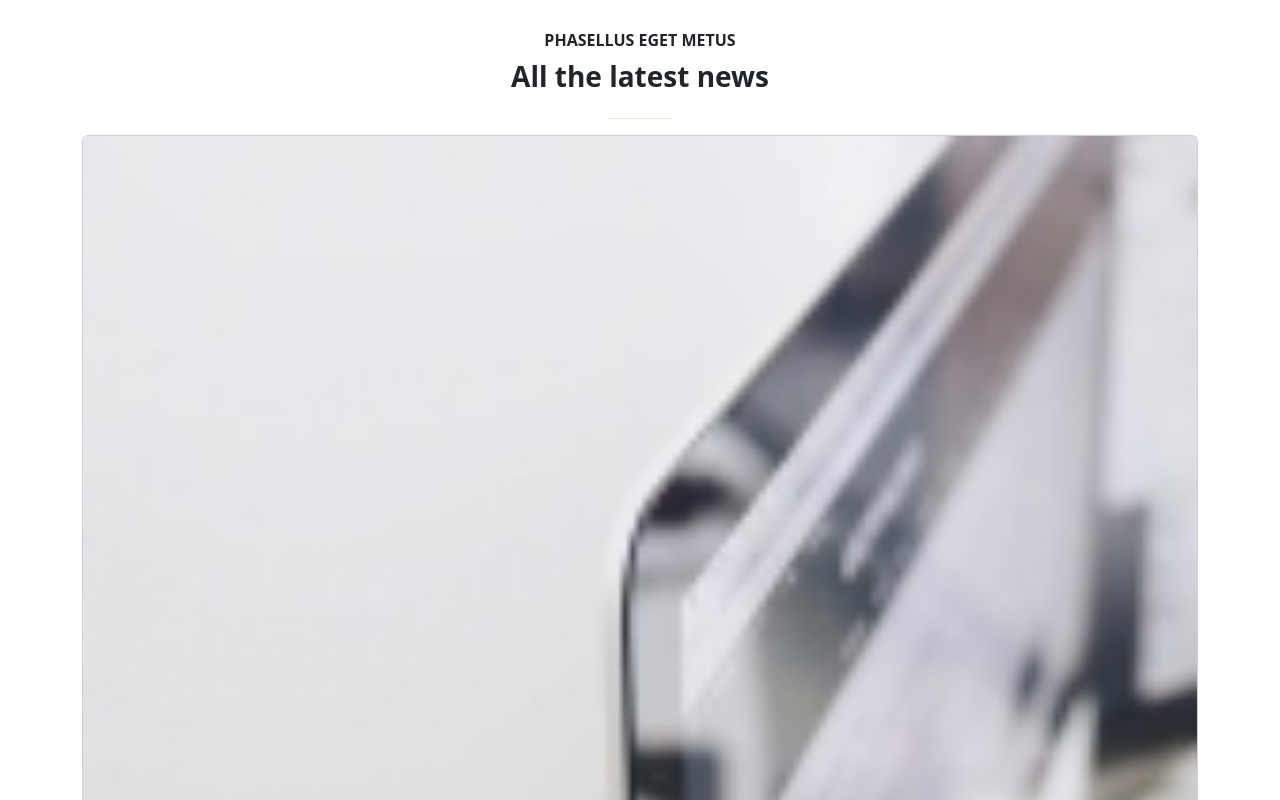
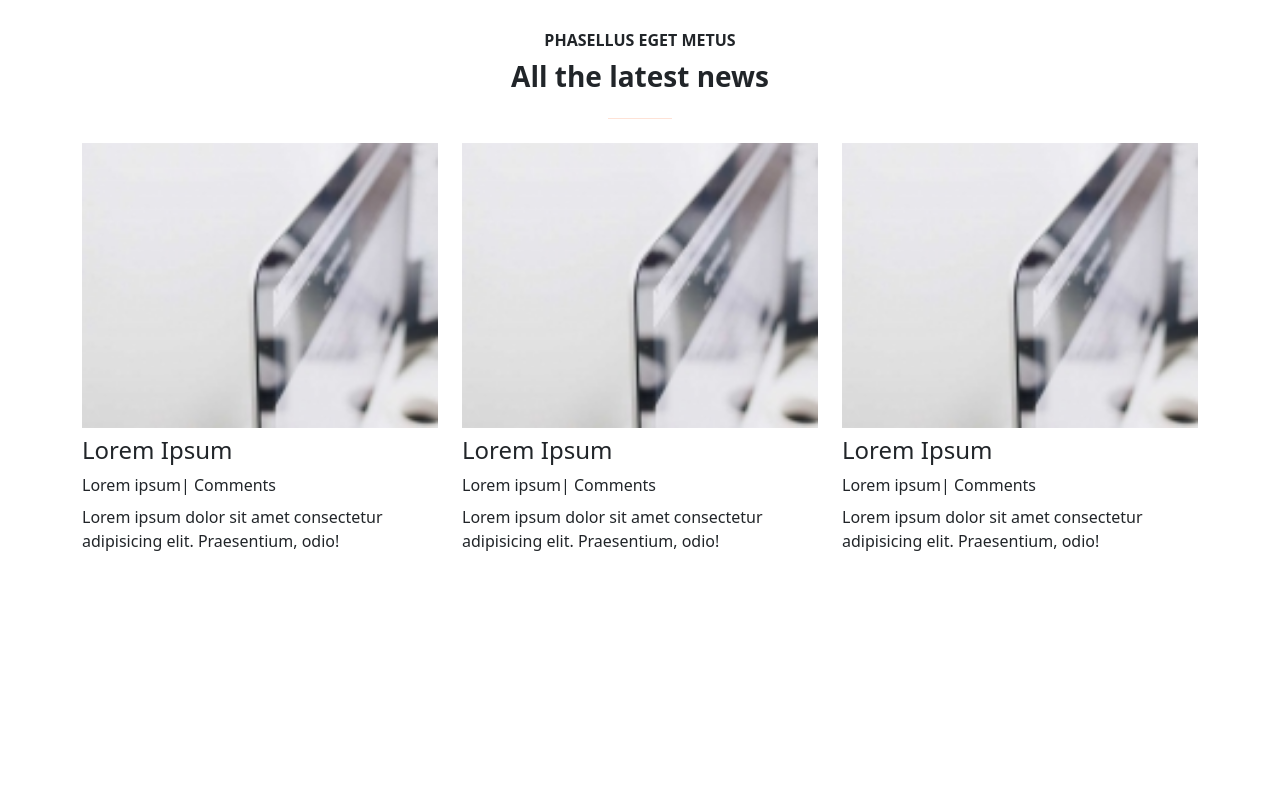
Before and after one commit to edoardorizzo/proj-html-vuejs, a Vue app: page / in a window 1280 px wide. Shown: the part 1140-1940 px from the top of the page. After the commit the page ends 1709 px from the top, so only its background shows below. Built offline with nearby package versions, Linux system fonts and the light colour scheme.

Commit message:
add card comp to main

```diff
--- a/src/components/LastNewsCardComp.vue
+++ b/src/components/LastNewsCardComp.vue
@@ -5,9 +5,14 @@ export default {
 </script>
 
 <template>
-    <div class="col">
-        <div class="card">
-            <img src="/img/post_feat_img_20-147x118.jpg" alt="">
+    <div class="col-sm-4">
+        <div class="card border-0">
+            <img class="mb-2" src="/img/post_feat_img_20-147x118.jpg" alt="">
+            <h4>Lorem Ipsum</h4>
+            <div class="card_body d-flex mb-2">
+                <span>Lorem ipsum</span><span>| Comments</span>
+            </div>
+            <p>Lorem ipsum dolor sit amet consectetur adipisicing elit. Praesentium, odio!</p>
         </div>
     </div>
 </template>
--- a/src/components/LastNewsComp.vue
+++ b/src/components/LastNewsComp.vue
@@ -11,7 +11,7 @@ export default {
 
 <template>
     <div class="container mt-5">
-        <div class="top_news d-flex justify-content-center align-items-center">
+        <div class="top_news d-flex justify-content-center align-items-center mb-2">
             <div class="title_container text-center">
                 <span><strong>PHASELLUS EGET METUS</strong></span>
                 <h3 class="mt-2 fw-bold">All the latest news</h3>
@@ -22,6 +22,8 @@ export default {
         </div>
         <div class="body_news">
             <div class="row">
+                <LastNewsCardComp></LastNewsCardComp>
+                <LastNewsCardComp></LastNewsCardComp>
                 <LastNewsCardComp></LastNewsCardComp>
             </div>
 
```
